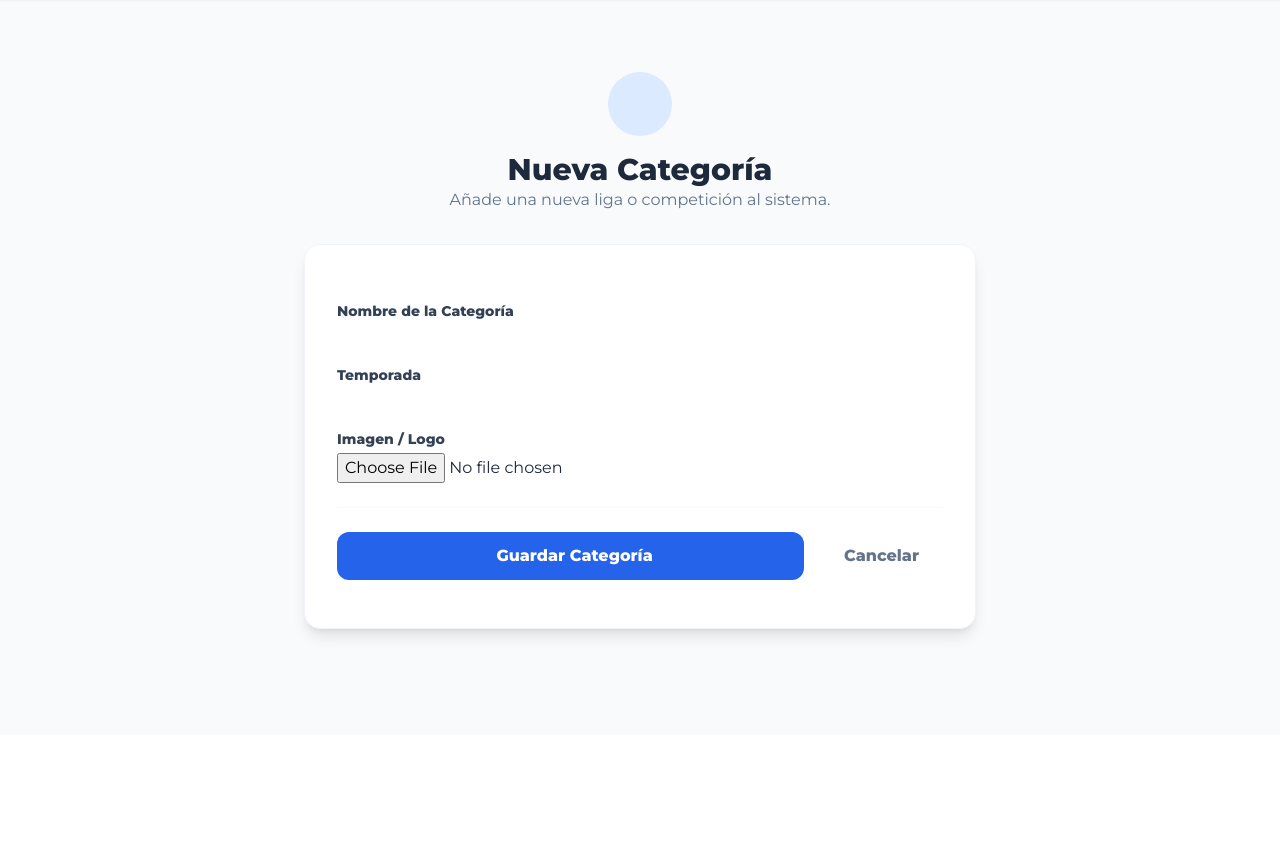
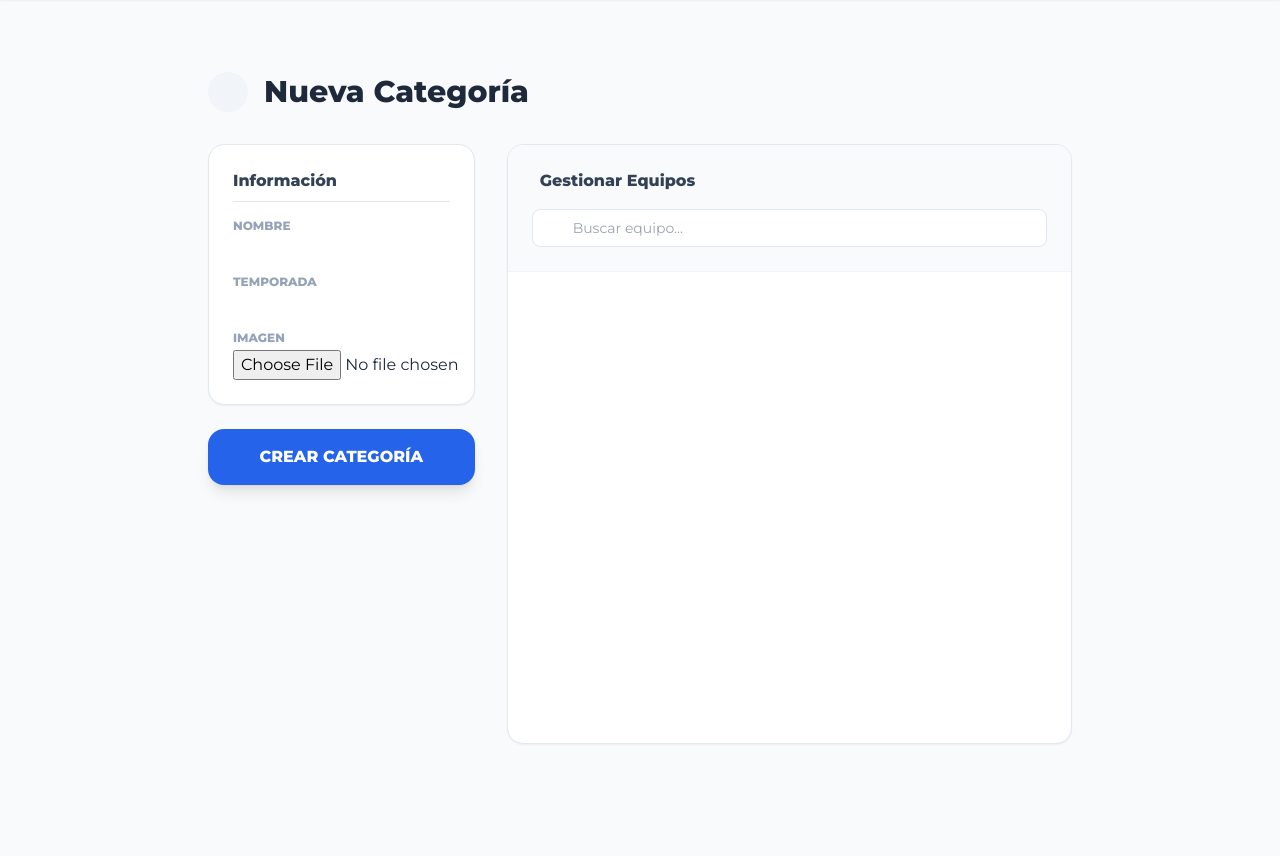
Before and after one commit to eltitorodri/Waterpolo_Ranking, a Django app: template rankingWaterpolo/templates/rankingWaterpolo/crear_categoria.html in a window 1280 px wide. Shown: the part 65-921 px from the top of the page. Before the commit the page ends 707 px from the top, so only its background shows below. Run offline with Django 5.2, Linux system fonts and the light colour scheme; the template is opened without the code that fills it, so the values that code supplies are empty, except form fields; form fields are guessed from the names that the template uses; parts of the project's set-up code (start-up, migrations or seed data) failed here and were passed over; some libraries are stand-ins or nearby versions.

Commit message:
Backup por si acaso

```diff
--- a/rankingWaterpolo/templates/rankingWaterpolo/crear_categoria.html
+++ b/rankingWaterpolo/templates/rankingWaterpolo/crear_categoria.html
@@ -1,52 +1,101 @@
 {% extends 'rankingWaterpolo/base.html' %}
 
 {% block content %}
-<div class="max-w-2xl mx-auto mt-10">
-
-    <div class="mb-8 text-center">
-        <div class="inline-flex items-center justify-center w-16 h-16 rounded-full bg-blue-100 text-blue-600 mb-4">
-            <i class="ph ph-plus text-3xl"></i>
-        </div>
+<div class="max-w-4xl mx-auto mt-10 px-4 mb-20">
+    <div class="flex items-center gap-4 mb-8">
+        <a href="{% url 'home' %}" class="w-10 h-10 flex items-center justify-center rounded-full bg-slate-100 text-slate-600 hover:bg-slate-200 transition">
+            <i class="ph ph-arrow-left text-xl"></i>
+        </a>
         <h1 class="text-3xl font-black text-slate-800">Nueva Categoría</h1>
-        <p class="text-slate-500">Añade una nueva liga o competición al sistema.</p>
     </div>
 
-    <div class="bg-white p-8 rounded-2xl shadow-lg border border-slate-100">
-        <form method="POST" enctype="multipart/form-data" class="space-y-6">
+    <form method="POST" enctype="multipart/form-data" class="grid grid-cols-1 md:grid-cols-3 gap-8">
         {% csrf_token %}
 
+        <div class="md:col-span-1 space-y-6">
+            <div class="bg-white p-6 rounded-2xl border border-slate-200 shadow-sm">
+                <h2 class="font-bold text-slate-700 mb-4 border-b pb-2">Información</h2>
+
                 <div class="space-y-4">
-
                     <div>
-                    <label class="block text-sm font-bold text-slate-700 mb-1">Nombre de la Categoría</label>
+                        <label class="text-xs font-bold text-slate-400 uppercase">Nombre</label>
                         {{ form.nombre }}
-                    {% if form.nombre.errors %}
-                        <p class="text-red-500 text-xs mt-1">{{ form.nombre.errors.0 }}</p>
-                    {% endif %}
+                    </div>
+                    <div>
+                        <label class="text-xs font-bold text-slate-400 uppercase">Temporada</label>
+                        {{ form.temporada }}
+                    </div>
+                    <div>
+                        <label class="text-xs font-bold text-slate-400 uppercase">Imagen</label>
+                        <div class="mt-1">{{ form.imagen }}</div>
+                    </div>
+                </div>
             </div>
 
-                <div>
-                    <label class="block text-sm font-bold text-slate-700 mb-1">Temporada</label>
-                    {{ form.temporada }}
+            <button type="submit" class="w-full bg-blue-600 hover:bg-blue-700 text-white font-black py-4 rounded-2xl shadow-lg transition-all transform hover:-translate-y-1">
+                CREAR CATEGORÍA
+            </button>
         </div>
 
-                <div>
-                    <label class="block text-sm font-bold text-slate-700 mb-1">Imagen / Logo</label>
-                    {{ form.imagen }}
+        <div class="md:col-span-2">
+            <div class="bg-white rounded-2xl border border-slate-200 shadow-sm overflow-hidden flex flex-col h-[600px]">
+                <div class="p-6 bg-slate-50 border-b border-slate-100">
+                    <h2 class="font-bold text-slate-700 flex items-center gap-2">
+                        <i class="ph ph-shield-check text-blue-600 text-xl"></i>
+                        Gestionar Equipos
+                    </h2>
+                    <div class="mt-4 relative">
+                        <i class="ph ph-magnifying-glass absolute left-3 top-1/2 -translate-y-1/2 text-slate-400"></i>
+                        <input type="text" id="teamSearch" placeholder="Buscar equipo..."
+                               class="w-full pl-10 pr-4 py-2 rounded-lg border border-slate-200 text-sm focus:ring-2 focus:ring-blue-500 outline-none">
+                    </div>
                 </div>
 
+                <div class="flex-1 overflow-y-auto p-4 grid grid-cols-1 sm:grid-cols-2 gap-2" id="teamList">
+                    {# Ajuste para MultipleChoiceField manual #}
+                    {% for val, name in form.equipos.field.choices %}
+                    <label class="team-item flex items-center p-3 rounded-xl border border-slate-100 hover:bg-blue-50 hover:border-blue-200 cursor-pointer transition-all group">
+                        <div class="relative flex items-center">
+                            <input type="checkbox" name="equipos" value="{{ val }}"
+                                   {% if val in form.equipos.value %}checked{% endif %}
+                                   class="w-5 h-5 rounded border-slate-300 text-blue-600 focus:ring-blue-500">
+                            <div class="ml-3">
+                                <span class="block text-sm font-bold text-slate-700 group-hover:text-blue-700">{{ name }}</span>
                             </div>
-
-            <div class="pt-6 flex items-center gap-4 border-t border-slate-50 mt-6">
-                <button type="submit" class="flex-1 bg-blue-600 hover:bg-blue-700 text-white font-bold py-3 px-6 rounded-xl transition duration-300 flex items-center justify-center gap-2">
-                    <i class="ph ph-floppy-disk"></i> Guardar Categoría
-                </button>
-
-                <a href="{% url 'home' %}" class="px-6 py-3 rounded-xl font-bold text-slate-500 hover:bg-slate-100 transition">
-                    Cancelar
-                </a>
+                        </div>
+                    </label>
+                    {% endfor %}
+                </div>
+            </div>
         </div>
     </form>
 </div>
-</div>
+
+<script>
+    document.getElementById('teamSearch').addEventListener('input', function(e) {
+        const text = e.target.value.toLowerCase();
+        const items = document.querySelectorAll('.team-item');
+
+        items.forEach(item => {
+            // Buscamos el texto dentro del span para que sea más preciso
+            const teamName = item.querySelector('span').textContent.toLowerCase();
+            if(teamName.includes(text)) {
+                item.style.display = 'flex';
+            } else {
+                item.style.display = 'none';
+            }
+        });
+    });
+</script>
+
+<style>
+    /* Estilo para los checkboxes */
+    input[type="checkbox"] {
+        width: 1.2rem;
+        height: 1.2rem;
+        border-radius: 0.375rem;
+        border-color: #cbd5e1;
+        color: #2563eb;
+    }
+</style>
 {% endblock %}
--- a/rankingWaterpolo/urls.py
+++ b/rankingWaterpolo/urls.py
@@ -1,11 +1,12 @@
 from django.urls import path
 from . import views
+# --- NUEVAS IMPORTACIONES PARA IMÁGENES ---
+from django.conf import settings
+from django.conf.urls.static import static
 
 urlpatterns = [
     # --- HOME ---
-    # Esta es la que te estaba fallando: restauramos 'home/'
     path('home/', views.home, name='home'),
-    # Dejo esta también para que si entran a 127.0.0.1:8000 directo, les lleve al home
     path('', views.home, name='index'),
 
     # --- AUTENTICACIÓN ---
@@ -13,11 +14,8 @@ urlpatterns = [
     path('logout/', views.logout_view, name='logout'),
     path('registro/', views.registro, name='registro'),
 
-    # --- RANKINGS (Con la lógica nueva de categorías) ---
-    # URL 1: La general (ej: crear-top5/)
+    # --- RANKINGS ---
     path('crear-ranking/', views.crear_ranking, name='crear_top5'),
-
-    # URL 2: La específica por categoría (ej: crear-ranking/ID_DE_MONGO/)
     path('crear-ranking/<str:categoria_id>/', views.crear_ranking, name='crear_ranking_categoria'),
 
     # --- RESTO ---
@@ -25,3 +23,6 @@ urlpatterns = [
     path('valorar-equipos/', views.valorar_equipos, name='valorar_equipos'),
     path('crear-categoria/', views.crear_categoria, name='crear_categoria'),
 ]
+
+if settings.DEBUG:
+    urlpatterns += static(settings.MEDIA_URL, document_root=settings.MEDIA_ROOT)
--- a/waterpolo_ranking/settings.py
+++ b/waterpolo_ranking/settings.py
@@ -132,3 +132,9 @@ LOGIN_URL = 'login'
 LOGIN_REDIRECT_URL = 'home'
 
 DATABASE_ROUTERS = ['waterpolo_ranking.routers.MongoRouter']
+
+import os
+
+# Donde se guardarán físicamente las fotos
+MEDIA_URL = '/media/'
+MEDIA_ROOT = os.path.join(BASE_DIR, 'media')
```
Also changed, not shown: rankingWaterpolo/forms.py (+23 -6 lines), rankingWaterpolo/models.py (+13 -9 lines), rankingWaterpolo/views.py (+47 -21 lines), categorias/istockphoto-1495088043-612x612_lOQDyJS.jpg (added), db.sqlite3, rankingWaterpolo/migrations/0001_initial.py. Lines whose indentation alone changed are shown as unchanged.
